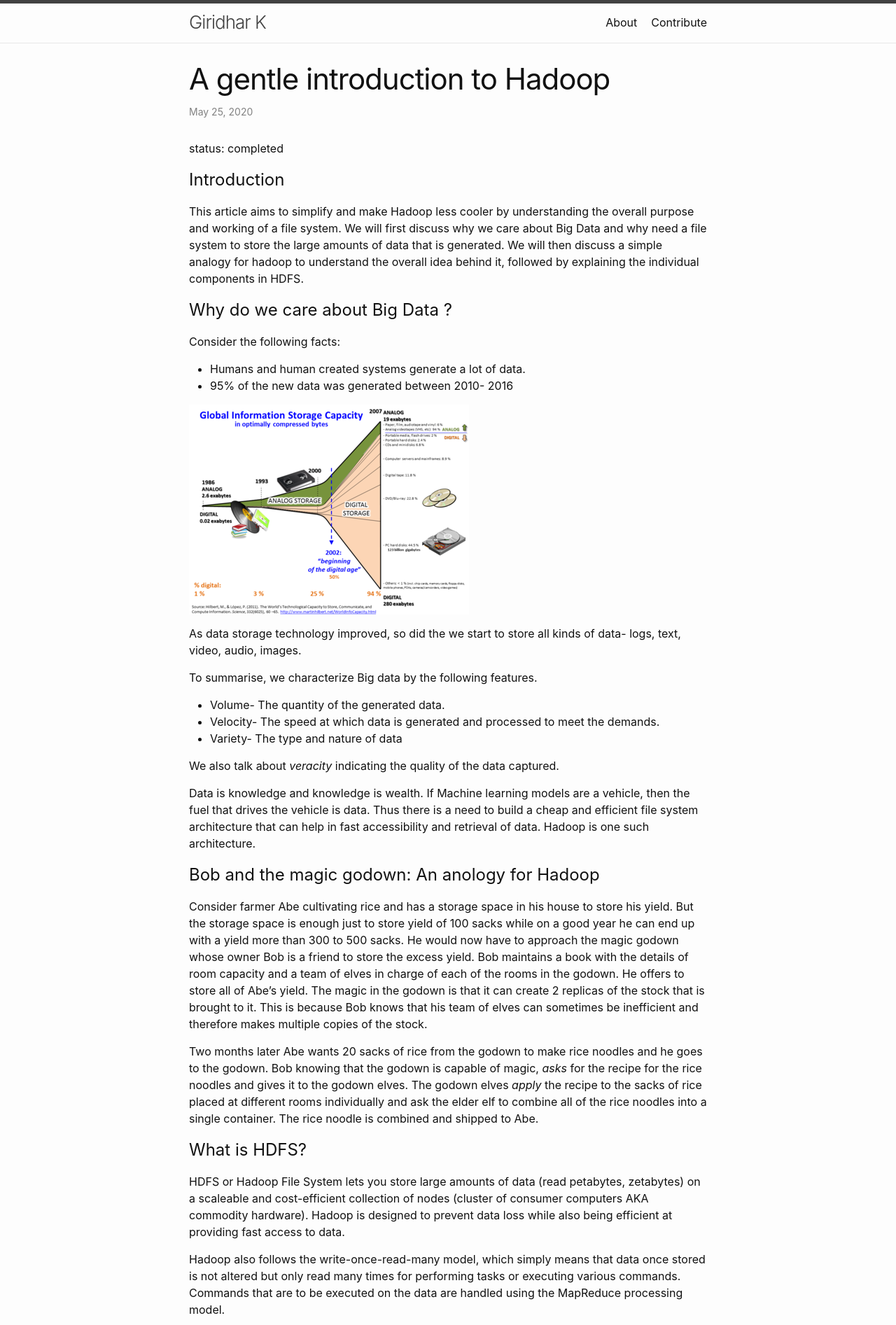
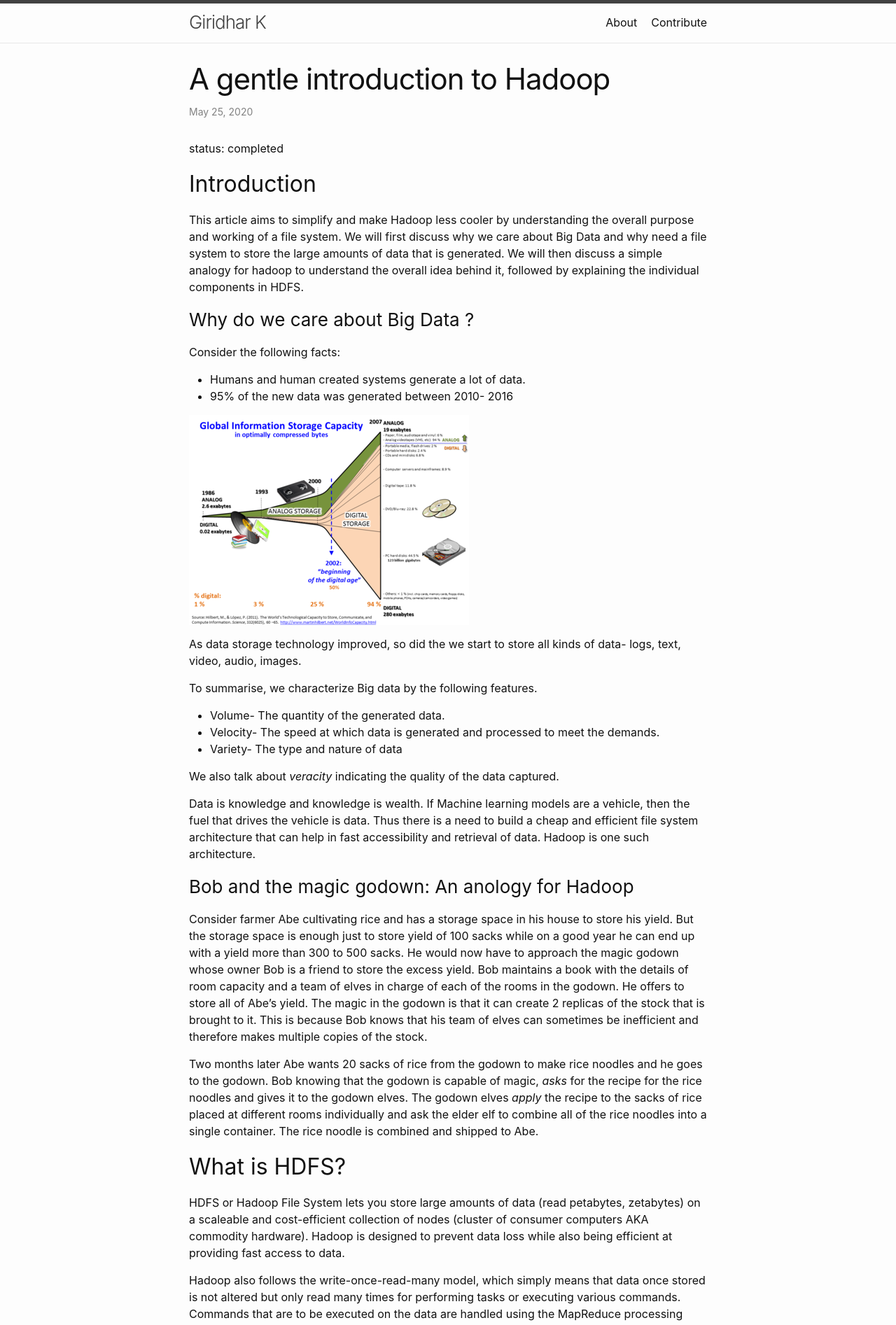
Before and after one commit to gklabs/gklabs.github.io, a Jekyll site: the page built from _posts/2020-05-25-gentle-intro-hadoop.markdown, in a window 1280 px wide. Shown: the top 1893 px of the page at 70% size. Built offline with Jekyll 4.4.1, drawn with Linux system fonts in a browser that asks for light colours.

```diff
--- a/_posts/2020-05-25-gentle-intro-hadoop.markdown
+++ b/_posts/2020-05-25-gentle-intro-hadoop.markdown
@@ -7,13 +7,12 @@ categories: Big Data Hadoop
 status: completed
 
 
-Introduction
-====================
+## Introduction
+
 
 This article aims to simplify and make Hadoop less cooler by understanding the overall purpose and working of a file system. We will first discuss why we care about Big Data and why need a file system to store the large amounts of data that is generated. We will then discuss a simple analogy for hadoop to understand the overall idea behind it, followed by explaining the individual components in HDFS.
 
-Why do we care about Big Data ?
-==========================
+### Why do we care about Big Data ?
 
 Consider the following facts:
 * Humans and human created systems generate a lot of data.
@@ -34,15 +33,15 @@ We also talk about _veracity_ indicating the quality of the data captured.
 
 Data is knowledge and knowledge is wealth. If Machine learning models are a vehicle, then the fuel that drives the vehicle is data. Thus there is a need to build a cheap and efficient file system architecture that can help in fast accessibility and retrieval of data. Hadoop is one such architecture.
 
-Bob and the magic godown: An anology for Hadoop
-=================
+### Bob and the magic godown: An anology for Hadoop
+
 Consider farmer Abe cultivating rice and has a storage space in his house to store his yield. But the storage space is enough just to store yield of 100 sacks while on a good year he can end up with a yield more than 300 to 500 sacks. He would now have to approach the magic godown whose owner Bob is a friend to store the excess yield. Bob maintains a book with the details of room capacity and a team of elves in charge of each of the rooms in the godown. He offers to store all of Abe's yield. The magic in the godown is that it can create 2 replicas of the stock that is brought to it. This is because Bob knows that his team of elves can sometimes be inefficient and therefore makes multiple copies of the stock.
 
 Two months later Abe wants 20 sacks of rice from the godown to make rice noodles and he goes to the godown. Bob knowing that the godown is capable of magic, *asks* for the recipe for the rice noodles and gives it to the godown elves. The godown elves *apply* the recipe to the sacks of rice placed at different rooms individually and ask the elder elf to combine all of the rice noodles into a single container. The rice noodle is combined and shipped to Abe.
 
 
-What is HDFS?
-==================
+## What is HDFS?
+
 
 HDFS or Hadoop File System lets you store large amounts of data (read petabytes, zetabytes) on a scaleable and cost-efficient collection of nodes (cluster of consumer computers AKA commodity hardware). Hadoop is designed to prevent data loss while also being efficient at providing fast access to data.
 
@@ -58,7 +57,7 @@ Hadoop File System has 5 components or services under 2 main categories of funct
 	* Data node: Commodity hardware nodes which provide storage. Data nodes send _heartbeat_ to Name node indicating their functioning status. The interval for these heartbeats vary but is usually in the range of 3 seconds.
 	* Task tracker
 
-## Process overview
+### Process overview
 Based on the analogy, lets go through the sequence of steps of storing and retrieving data from the Hadoop File System.
 
 1. For instance consider a file that includes phone numbers of everyone in the world entered alphabetically; The numbers of alphabet 'A' are stored on server 1 and 'B' on server 2 etc.
@@ -76,8 +75,8 @@ Based on the analogy, lets go through the sequence of steps of storing and retri
 
 
 
-The Mapreduce algorithm
-======================
+## The Mapreduce algorithm
+
 
 In 2004, Google came up with the MapReduce algorithm to effectively process queries on large data repositories. It enables scalability across large Hadoop clusters. The MapReduce paradigm is a collection of two separate distinct tasks that programs perform.
 * Map: This job takes in a set of data and converts it into another set of intermediate data. Data is stored as key-value pairs.
```
